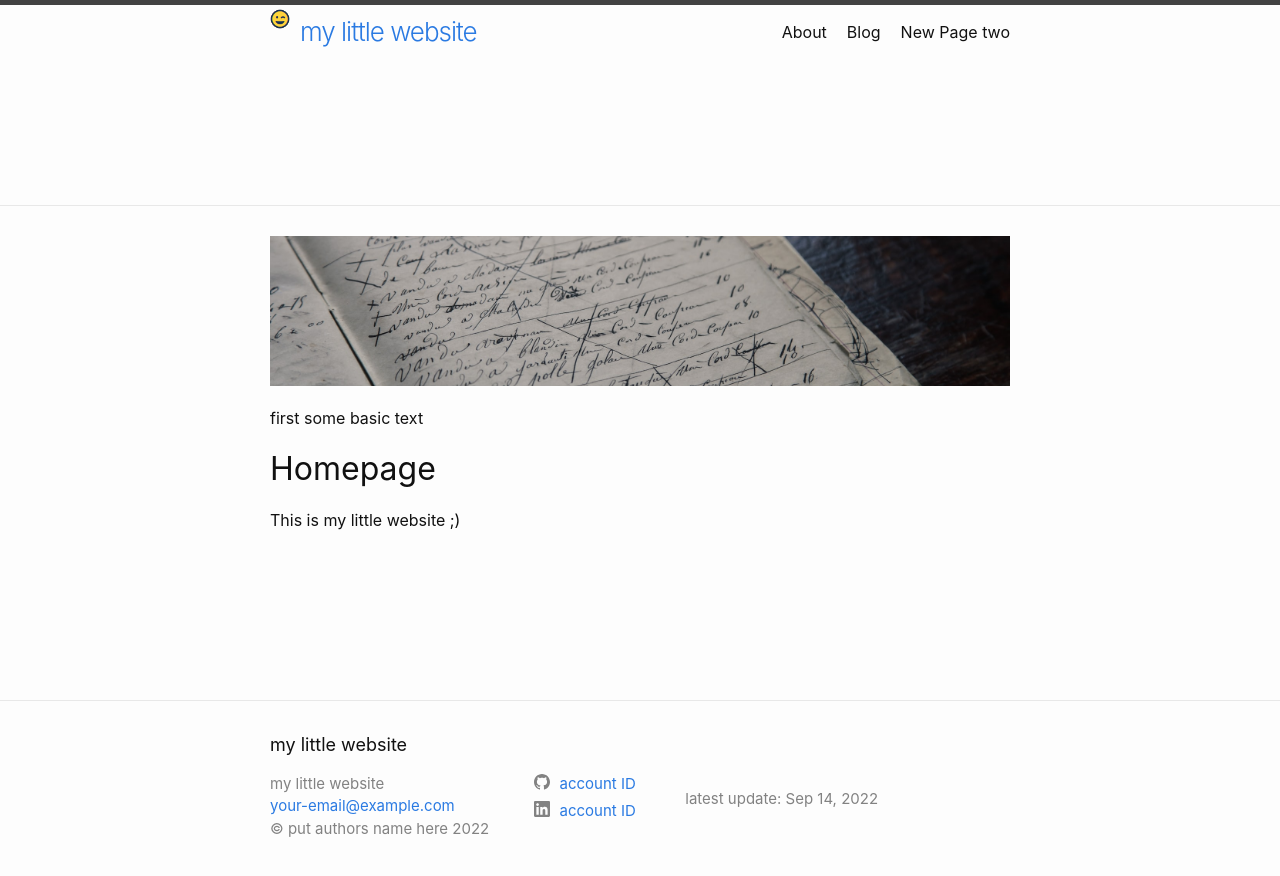
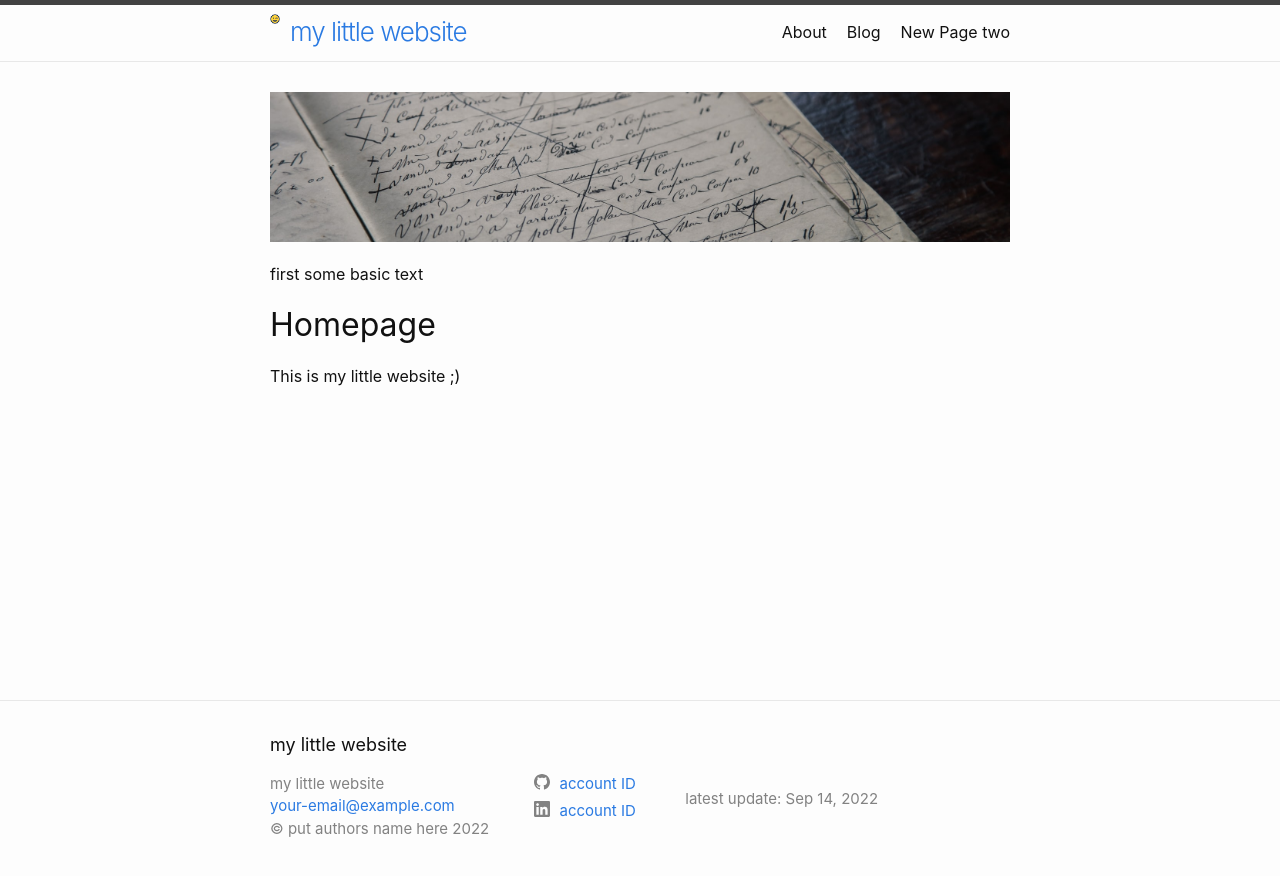
Before and after one commit to ptrjst/blog-demo, a Jekyll site: the page built from index.md, in a window 1280 px wide. Shown: the top 876 px of the page. Built offline with Jekyll 4.4.1, drawn with Linux system fonts in a browser that asks for light colours.

Commit message:
updated the website logo
Signed-off-by: ptrjst <ptrjst@users.noreply.github.com>

```diff
--- a/_sass/minima/_layout.scss
+++ b/_sass/minima/_layout.scss
@@ -258,8 +258,8 @@
  * User defined additions
  */
  .site-title-logo {
-  width: 20px;
-  height: 200px;
+  width: 10px;
+  height: 10px;
   margin: 0px 10px 0px 0px;
   float: left;
 }
```
